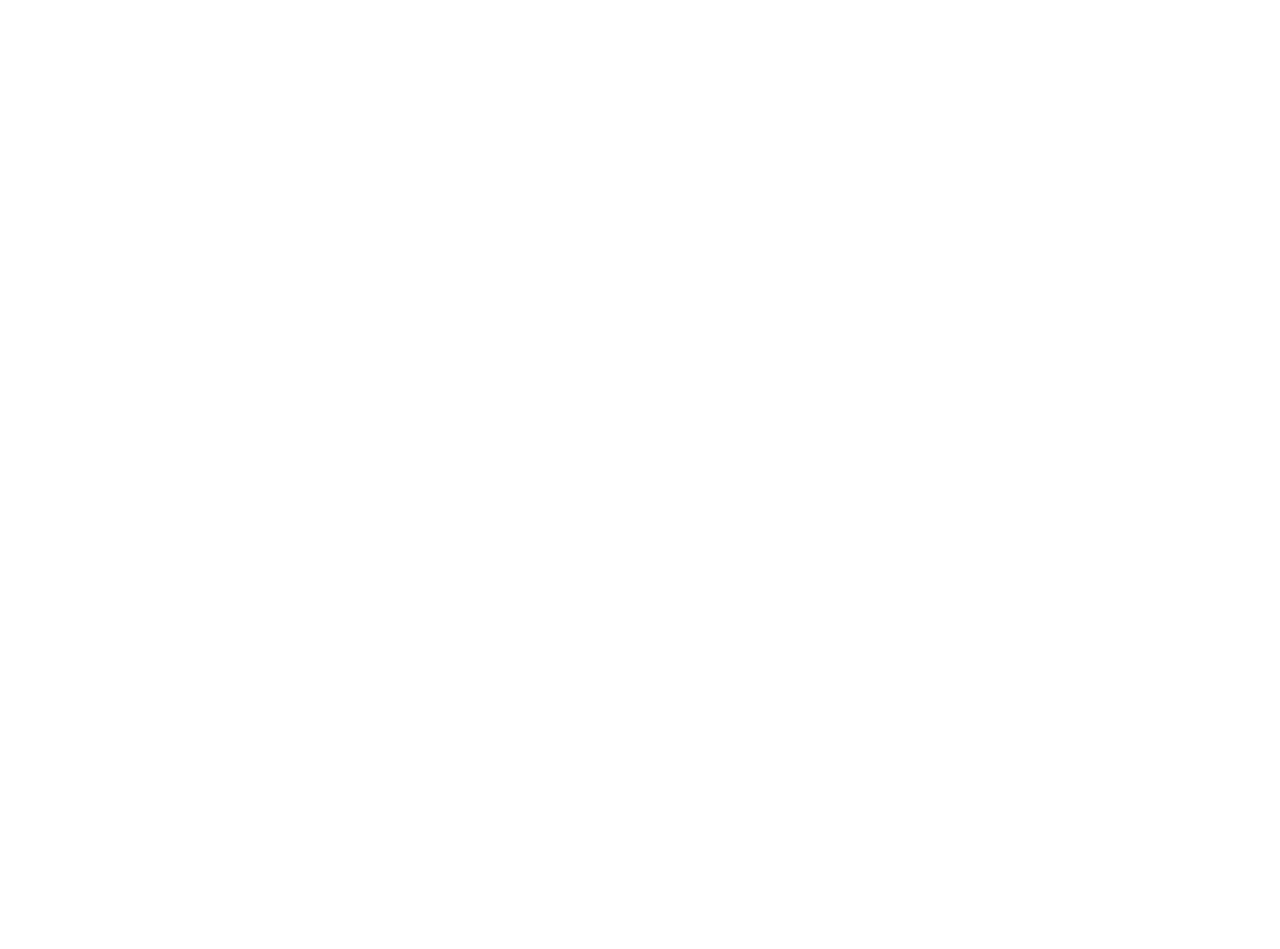
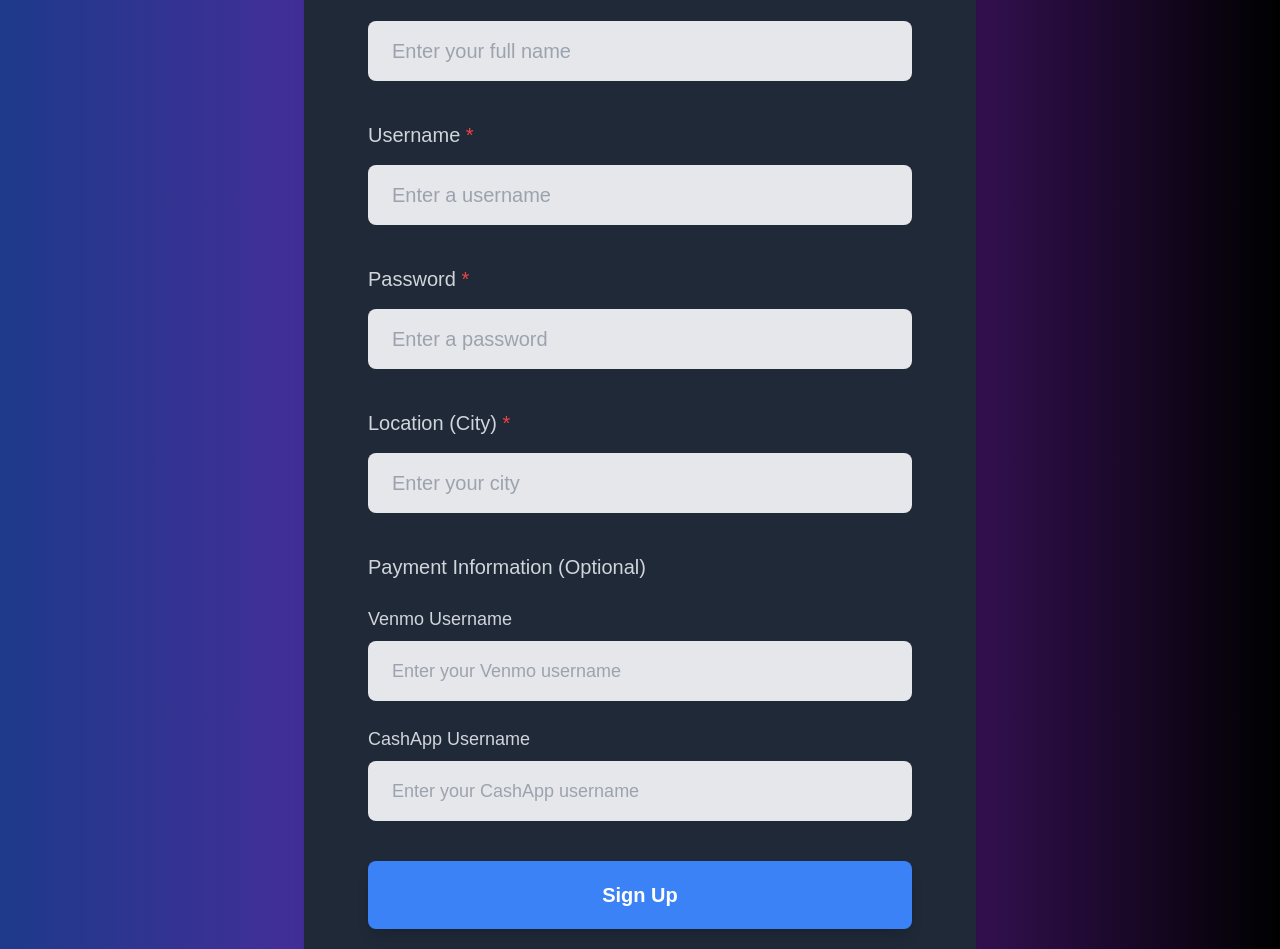
Before and after one commit to Furni-hare/furnishare, a Next.js app: page /login/signUp in a window 1280 px wide. Shown: the part 303-1252 px from the top of the page. Before the commit the page ends 800 px from the top, so only its background shows below. Built offline with nearby package versions, Linux system fonts and the light colour scheme.

Commit message:
Added sign up page

```diff
--- a/app/login/signUp/page.tsx
+++ b/app/login/signUp/page.tsx
@@ -1,9 +1,121 @@
-import React from "react";
+import Link from "next/link";
 
-export default function SignUp(){
-    return(
-        <div>
-            <h1>Welcome to the SignUp Page</h1>
-        </div>
-    );
+export default function SignUp() {
+  return (
+    <div className="min-h-screen flex flex-col items-center justify-center bg-gradient-to-r from-blue-900 via-purple-800 to-black text-white">
+      {/* Sign Up Form */}
+      <main className="w-full max-w-2xl bg-gray-800 p-16 rounded-lg shadow-lg mt-32 mb-32">
+        <h1 className="text-5xl font-bold text-center mb-10">Sign Up</h1>
+
+        <form action="#" method="post" className="space-y-10">
+          {/* Full Name */}
+          <div>
+            <label htmlFor="full-name" className="block text-xl font-medium text-gray-300 mb-4">
+              Full Name <span className="text-red-500">*</span>
+            </label>
+            <input
+              type="text"
+              id="full-name"
+              name="fullName"
+              required
+              className="w-full px-6 py-4 text-xl text-gray-900 bg-gray-200 rounded-lg focus:outline-none focus:ring-2 focus:ring-blue-500"
+              placeholder="Enter your full name"
+            />
+          </div>
+
+          {/* Username */}
+          <div>
+            <label htmlFor="username" className="block text-xl font-medium text-gray-300 mb-4">
+              Username <span className="text-red-500">*</span>
+            </label>
+            <input
+              type="text"
+              id="username"
+              name="username"
+              required
+              className="w-full px-6 py-4 text-xl text-gray-900 bg-gray-200 rounded-lg focus:outline-none focus:ring-2 focus:ring-blue-500"
+              placeholder="Enter a username"
+            />
+          </div>
+
+          {/* Password */}
+          <div>
+            <label htmlFor="password" className="block text-xl font-medium text-gray-300 mb-4">
+              Password <span className="text-red-500">*</span>
+            </label>
+            <input
+              type="password"
+              id="password"
+              name="password"
+              required
+              className="w-full px-6 py-4 text-xl text-gray-900 bg-gray-200 rounded-lg focus:outline-none focus:ring-2 focus:ring-blue-500"
+              placeholder="Enter a password"
+            />
+          </div>
+
+          {/* Location */}
+          <div>
+            <label htmlFor="location" className="block text-xl font-medium text-gray-300 mb-4">
+              Location (City) <span className="text-red-500">*</span>
+            </label>
+            <input
+              type="text"
+              id="location"
+              name="location"
+              required
+              className="w-full px-6 py-4 text-xl text-gray-900 bg-gray-200 rounded-lg focus:outline-none focus:ring-2 focus:ring-blue-500"
+              placeholder="Enter your city"
+            />
+          </div>
+
+          {/* Payment Information */}
+          <fieldset className="space-y-6">
+            <legend className="text-xl font-medium text-gray-300">Payment Information (Optional)</legend>
+
+            {/* Venmo */}
+            <div>
+              <label htmlFor="venmo" className="block text-lg text-gray-300 mb-2">
+                Venmo Username
+              </label>
+              <input
+                type="text"
+                id="venmo"
+                name="venmo"
+                className="w-full px-6 py-4 text-lg text-gray-900 bg-gray-200 rounded-lg focus:outline-none focus:ring-2 focus:ring-blue-500"
+                placeholder="Enter your Venmo username"
+              />
+            </div>
+
+            {/* CashApp */}
+            <div>
+              <label htmlFor="cashapp" className="block text-lg text-gray-300 mb-2">
+                CashApp Username
+              </label>
+              <input
+                type="text"
+                id="cashapp"
+                name="cashapp"
+                className="w-full px-6 py-4 text-lg text-gray-900 bg-gray-200 rounded-lg focus:outline-none focus:ring-2 focus:ring-blue-500"
+                placeholder="Enter your CashApp username"
+              />
+            </div>
+          </fieldset>
+
+          <button
+            type="submit"
+            className="w-full py-5 bg-blue-500 text-xl font-bold text-white rounded-lg shadow-lg hover:bg-blue-600 transition duration-300"
+          >
+            Sign Up
+          </button>
+        </form>
+
+        <p className="text-center text-xl text-gray-300 mt-10">
+          Already have an account?{' '}
+          <Link href="/signin" className="text-blue-400 hover:underline">
+            Sign in
+          </Link>
+        </p>
+      </main>
+    </div>
+  );
 }
--- a/app/page.tsx
+++ b/app/page.tsx
@@ -29,7 +29,7 @@
 
           {/* Right Side: Navigation Links */}
           <div className="flex space-x-8">
-            <Link href="/signup">
+            <Link href="/login/signup">
               <button className="px-6 py-2 text-lg font-semibold text-white bg-blue-500 rounded-lg shadow-lg hover:bg-blue-600 transition duration-300 ease-in-out">
                 Sign Up
               </button>
```
